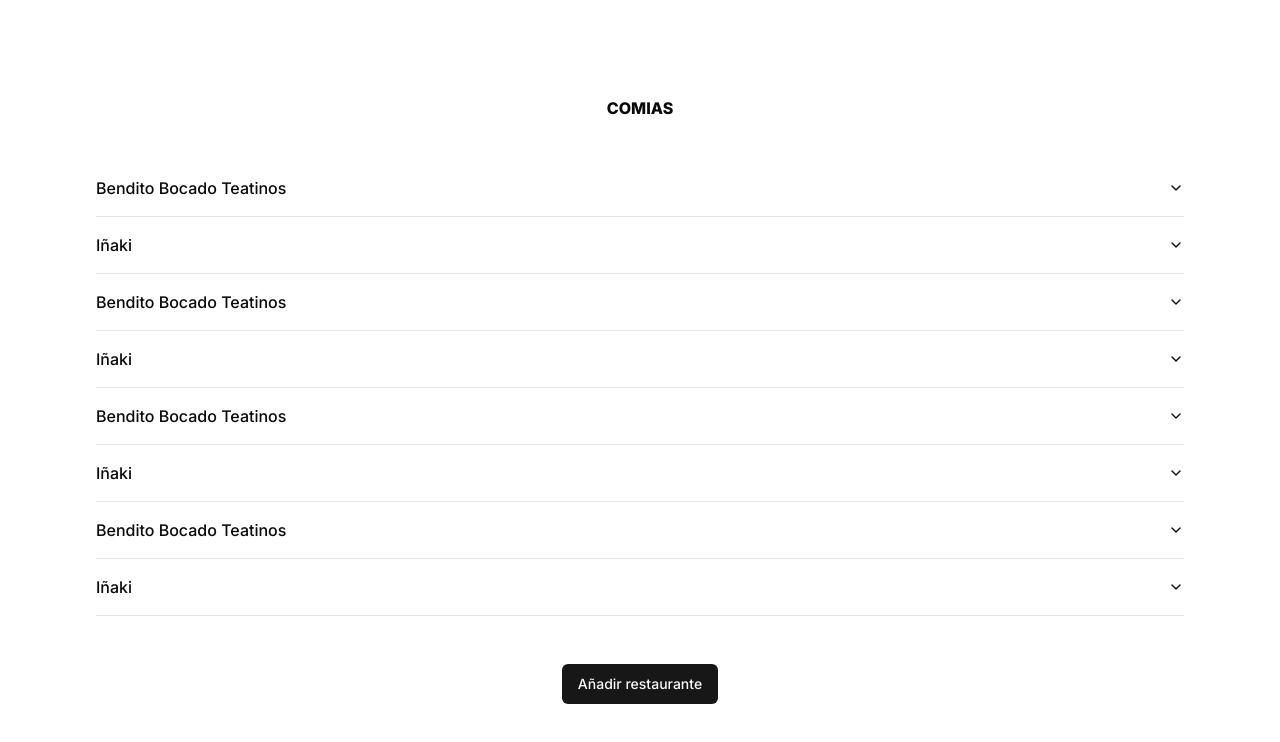
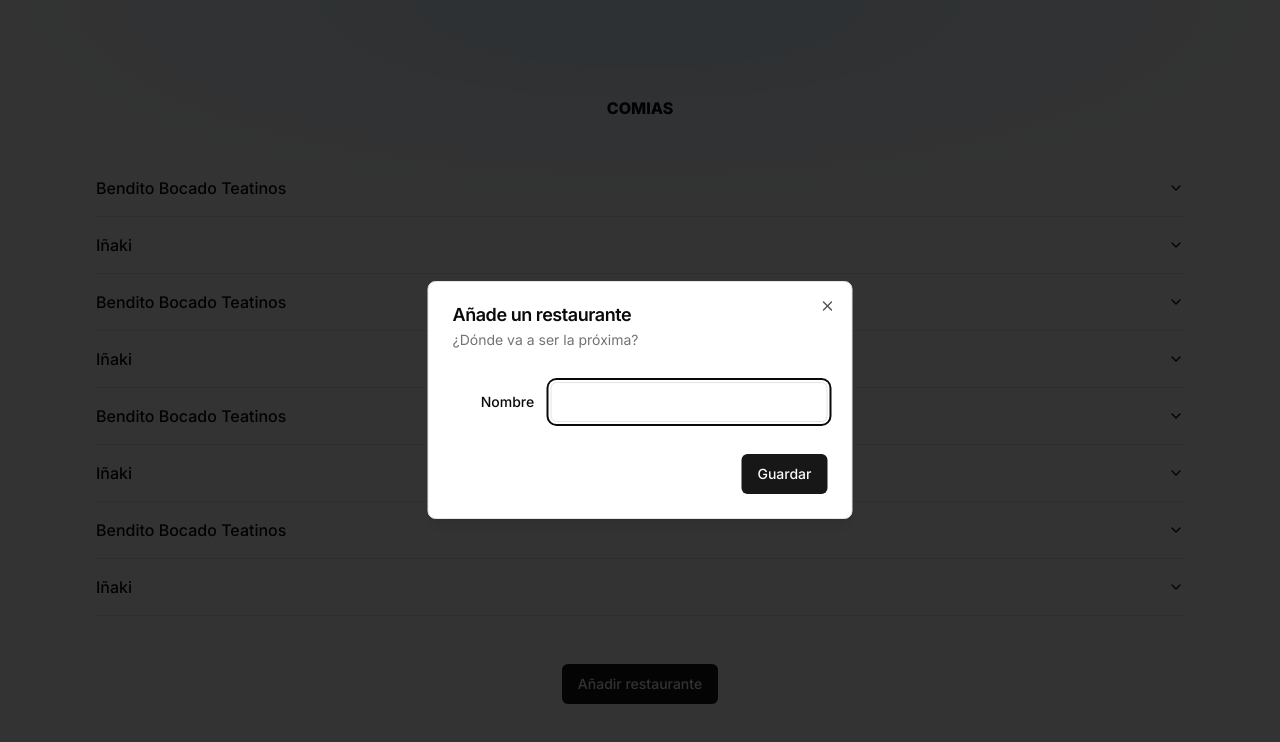
Before and after one commit to adrivs/comias, a Next.js app: page / in a window 1280 px wide. Both pictures are taken after a click on the button "Añadir restaurante". Shown: the top 742 px of the page. Built offline with nearby package versions, Linux system fonts and the light colour scheme.

Commit message:
Add dialog to add restaurant

```diff
--- a/package.json
+++ b/package.json
@@ -10,6 +10,8 @@
   },
   "dependencies": {
     "@radix-ui/react-accordion": "^1.1.2",
+    "@radix-ui/react-dialog": "^1.0.5",
+    "@radix-ui/react-label": "^2.0.2",
     "@radix-ui/react-slot": "^1.0.2",
     "@vercel/postgres": "^0.8.0",
     "class-variance-authority": "^0.7.0",
--- a/src/app/layout.tsx
+++ b/src/app/layout.tsx
@@ -16,7 +16,11 @@
 }>) {
   return (
     <html lang="en">
-      <body className={inter.className}>{children}</body>
+      <body className={inter.className}>
+        <div className="absolute top-0 z-[-2] h-screen w-screen bg-white bg-[radial-gradient(100%_50%_at_50%_0%,rgba(0,163,255,0.13)_0,rgba(0,163,255,0)_50%,rgba(0,163,255,0)_100%)]">
+          {children}
+        </div>
+      </body>
     </html>
   );
 }
--- a/src/app/page.tsx
+++ b/src/app/page.tsx
@@ -1,6 +1,14 @@
+import AddRestaurantDialog from "@/components/AddRestaurantDialog";
 import { Accordion, AccordionContent, AccordionItem, AccordionTrigger } from "@/components/ui/accordion";
 import { Button } from "@/components/ui/button";
-import Image from "next/image";
+import {
+  Dialog,
+  DialogContent,
+  DialogDescription,
+  DialogHeader,
+  DialogTitle,
+  DialogTrigger,
+} from "@/components/ui/dialog"
 
 export default function Home() {
 
@@ -39,7 +47,7 @@
   ]
 
   return (
-    <main className="flex flex-col h-screen items-center justify-between p-24 gap-10">
+    <main className="flex flex-col h-screen items-center justify-between p-12 md:p-24 gap-10">
       <h1 className="font-extrabold">COMIAS</h1>
       <div className="w-full flex-1 overflow-y-auto">
         <Accordion type="single" collapsible className="">
@@ -64,7 +72,7 @@
         </Accordion>
       </div>
       <div>
-        <Button>Añadir restaurante</Button>
+        <AddRestaurantDialog />
       </div>
     </main>
   );
--- /dev/null
+++ b/src/components/AddRestaurantDialog.tsx
@@ -0,0 +1,43 @@
+import { Button } from "@/components/ui/button"
+import {
+    Dialog,
+    DialogContent,
+    DialogDescription,
+    DialogFooter,
+    DialogHeader,
+    DialogTitle,
+    DialogTrigger,
+} from "@/components/ui/dialog"
+import { Input } from "@/components/ui/input"
+import { Label } from "@/components/ui/label"
+
+const AddRestaurantDialog = () => {
+    return (
+        <Dialog>
+            <DialogTrigger asChild>
+                <Button>Añadir restaurante</Button>
+            </DialogTrigger>
+            <DialogContent className="sm:max-w-[425px]">
+                <DialogHeader>
+                    <DialogTitle>Añade un restaurante</DialogTitle>
+                    <DialogDescription>
+                        ¿Dónde va a ser la próxima?
+                    </DialogDescription>
+                </DialogHeader>
+                <div className="grid gap-4 py-4">
+                    <div className="grid grid-cols-4 items-center gap-4">
+                        <Label htmlFor="name" className="text-right">
+                            Nombre
+                        </Label>
+                        <Input id="name" className="col-span-3" />
+                    </div>
+                </div>
+                <DialogFooter>
+                    <Button type="submit">Guardar</Button>
+                </DialogFooter>
+            </DialogContent>
+        </Dialog>
+    )
+}
+
+export default AddRestaurantDialog
--- /dev/null
+++ b/src/components/ui/dialog.tsx
@@ -0,0 +1,122 @@
+"use client"
+
+import * as React from "react"
+import * as DialogPrimitive from "@radix-ui/react-dialog"
+import { X } from "lucide-react"
+
+import { cn } from "@/lib/utils"
+
+const Dialog = DialogPrimitive.Root
+
+const DialogTrigger = DialogPrimitive.Trigger
+
+const DialogPortal = DialogPrimitive.Portal
+
+const DialogClose = DialogPrimitive.Close
+
+const DialogOverlay = React.forwardRef<
+  React.ElementRef<typeof DialogPrimitive.Overlay>,
+  React.ComponentPropsWithoutRef<typeof DialogPrimitive.Overlay>
+>(({ className, ...props }, ref) => (
+  <DialogPrimitive.Overlay
+    ref={ref}
+    className={cn(
+      "fixed inset-0 z-50 bg-black/80  data-[state=open]:animate-in data-[state=closed]:animate-out data-[state=closed]:fade-out-0 data-[state=open]:fade-in-0",
+      className
+    )}
+    {...props}
+  />
+))
+DialogOverlay.displayName = DialogPrimitive.Overlay.displayName
+
+const DialogContent = React.forwardRef<
+  React.ElementRef<typeof DialogPrimitive.Content>,
+  React.ComponentPropsWithoutRef<typeof DialogPrimitive.Content>
+>(({ className, children, ...props }, ref) => (
+  <DialogPortal>
+    <DialogOverlay />
+    <DialogPrimitive.Content
+      ref={ref}
+      className={cn(
+        "fixed left-[50%] top-[50%] z-50 grid w-full max-w-lg translate-x-[-50%] translate-y-[-50%] gap-4 border bg-background p-6 shadow-lg duration-200 data-[state=open]:animate-in data-[state=closed]:animate-out data-[state=closed]:fade-out-0 data-[state=open]:fade-in-0 data-[state=closed]:zoom-out-95 data-[state=open]:zoom-in-95 data-[state=closed]:slide-out-to-left-1/2 data-[state=closed]:slide-out-to-top-[48%] data-[state=open]:slide-in-from-left-1/2 data-[state=open]:slide-in-from-top-[48%] sm:rounded-lg",
+        className
+      )}
+      {...props}
+    >
+      {children}
+      <DialogPrimitive.Close className="absolute right-4 top-4 rounded-sm opacity-70 ring-offset-background transition-opacity hover:opacity-100 focus:outline-none focus:ring-2 focus:ring-ring focus:ring-offset-2 disabled:pointer-events-none data-[state=open]:bg-accent data-[state=open]:text-muted-foreground">
+        <X className="h-4 w-4" />
+        <span className="sr-only">Close</span>
+      </DialogPrimitive.Close>
+    </DialogPrimitive.Content>
+  </DialogPortal>
+))
+DialogContent.displayName = DialogPrimitive.Content.displayName
+
+const DialogHeader = ({
+  className,
+  ...props
+}: React.HTMLAttributes<HTMLDivElement>) => (
+  <div
+    className={cn(
+      "flex flex-col space-y-1.5 text-center sm:text-left",
+      className
+    )}
+    {...props}
+  />
+)
+DialogHeader.displayName = "DialogHeader"
+
+const DialogFooter = ({
+  className,
+  ...props
+}: React.HTMLAttributes<HTMLDivElement>) => (
+  <div
+    className={cn(
+      "flex flex-col-reverse sm:flex-row sm:justify-end sm:space-x-2",
+      className
+    )}
+    {...props}
+  />
+)
+DialogFooter.displayName = "DialogFooter"
+
+const DialogTitle = React.forwardRef<
+  React.ElementRef<typeof DialogPrimitive.Title>,
+  React.ComponentPropsWithoutRef<typeof DialogPrimitive.Title>
+>(({ className, ...props }, ref) => (
+  <DialogPrimitive.Title
+    ref={ref}
+    className={cn(
+      "text-lg font-semibold leading-none tracking-tight",
+      className
+    )}
+    {...props}
+  />
+))
+DialogTitle.displayName = DialogPrimitive.Title.displayName
+
+const DialogDescription = React.forwardRef<
+  React.ElementRef<typeof DialogPrimitive.Description>,
+  React.ComponentPropsWithoutRef<typeof DialogPrimitive.Description>
+>(({ className, ...props }, ref) => (
+  <DialogPrimitive.Description
+    ref={ref}
+    className={cn("text-sm text-muted-foreground", className)}
+    {...props}
+  />
+))
+DialogDescription.displayName = DialogPrimitive.Description.displayName
+
+export {
+  Dialog,
+  DialogPortal,
+  DialogOverlay,
+  DialogClose,
+  DialogTrigger,
+  DialogContent,
+  DialogHeader,
+  DialogFooter,
+  DialogTitle,
+  DialogDescription,
+}
--- /dev/null
+++ b/src/components/ui/input.tsx
@@ -0,0 +1,25 @@
+import * as React from "react"
+
+import { cn } from "@/lib/utils"
+
+export interface InputProps
+  extends React.InputHTMLAttributes<HTMLInputElement> {}
+
+const Input = React.forwardRef<HTMLInputElement, InputProps>(
+  ({ className, type, ...props }, ref) => {
+    return (
+      <input
+        type={type}
+        className={cn(
+          "flex h-10 w-full rounded-md border border-input bg-background px-3 py-2 text-sm ring-offset-background file:border-0 file:bg-transparent file:text-sm file:font-medium placeholder:text-muted-foreground focus-visible:outline-none focus-visible:ring-2 focus-visible:ring-ring focus-visible:ring-offset-2 disabled:cursor-not-allowed disabled:opacity-50",
+          className
+        )}
+        ref={ref}
+        {...props}
+      />
+    )
+  }
+)
+Input.displayName = "Input"
+
+export { Input }
--- /dev/null
+++ b/src/components/ui/label.tsx
@@ -0,0 +1,26 @@
+"use client"
+
+import * as React from "react"
+import * as LabelPrimitive from "@radix-ui/react-label"
+import { cva, type VariantProps } from "class-variance-authority"
+
+import { cn } from "@/lib/utils"
+
+const labelVariants = cva(
+  "text-sm font-medium leading-none peer-disabled:cursor-not-allowed peer-disabled:opacity-70"
+)
+
+const Label = React.forwardRef<
+  React.ElementRef<typeof LabelPrimitive.Root>,
+  React.ComponentPropsWithoutRef<typeof LabelPrimitive.Root> &
+    VariantProps<typeof labelVariants>
+>(({ className, ...props }, ref) => (
+  <LabelPrimitive.Root
+    ref={ref}
+    className={cn(labelVariants(), className)}
+    {...props}
+  />
+))
+Label.displayName = LabelPrimitive.Root.displayName
+
+export { Label }
```
Also changed, not shown: 1 other file (tests, documents, lock files or other folders).
